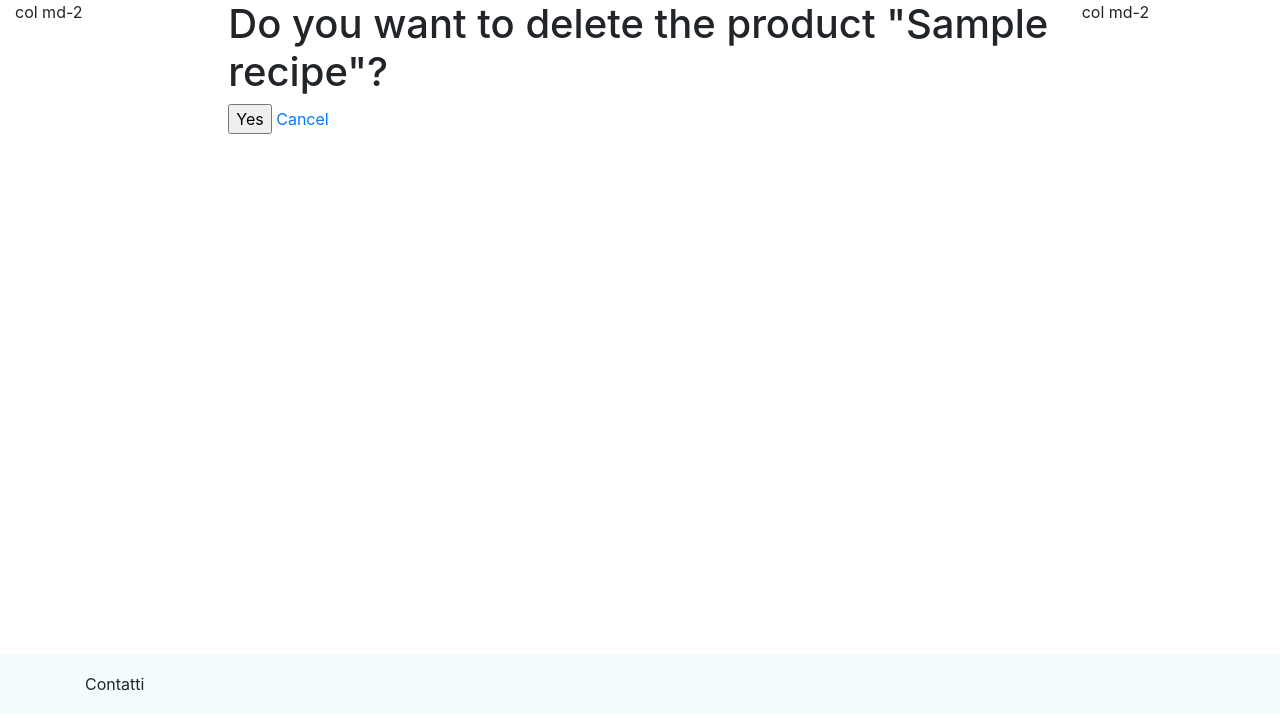
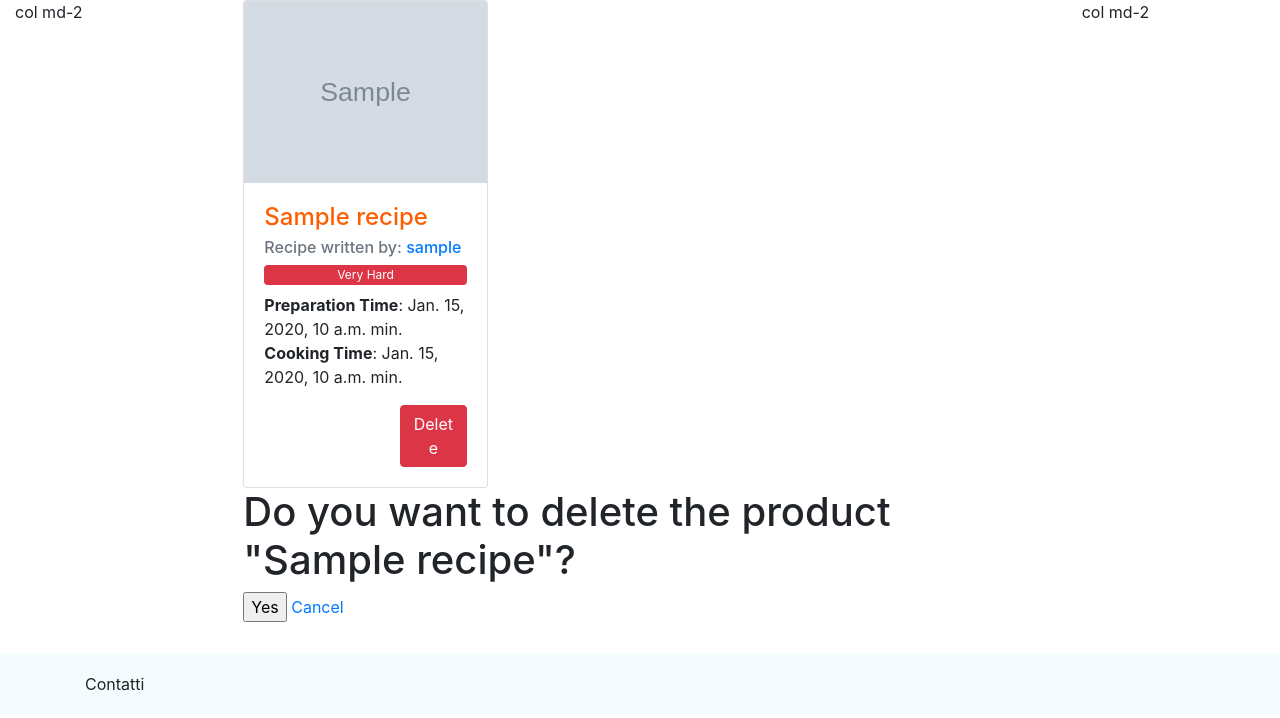
Before and after one commit to andrewp88/MyRecipe_Website, a Django app: template recipe/templates/recipe/recipeDelete.html in a window 1280 px wide. Shown: the part 86-804 px from the top of the page. Before the commit the page ends 777 px from the top, so only its background shows below. Run offline with Django 3.2, Linux system fonts and the light colour scheme; the template is opened without the code that fills it: most values are stand-ins (such as "Sample title", 1, 10 or a date in 2020); grey boxes marked "Sample" are stand-in pictures; some libraries are stand-ins or nearby versions.

Commit message:
Recipe delete visual update

```diff
--- a/recipe/templates/recipe/myRecipe.html
+++ b/recipe/templates/recipe/myRecipe.html
@@ -10,7 +10,7 @@
                             {% for recipe in recipe_list %}
                                 <div class="col-12 col-md-6 col-lg-4">
                                     <div class="card">
-                                        <a href=""><img class="card-img-top" src="{{ recipe.mainImage.url }}" alt="Recipe Main Image"></a>
+                                        <a href="{{recipe.get_absolute_url}}"><img class="card-img-top" src="{{ recipe.mainImage.url }}" alt="Recipe Main Image"></a>
                                         <div class="card-body">
                                             <h4 class="card-title"><a class="card-title-orange" href="{{recipe.get_absolute_url}}" title="View Product">{{ recipe.title }}</a></h4>
                                             <h6 class="card-subtitle mb-2 text-muted">Recipe written by: <a href="">{{recipe.fk_user.username}}</a></h6>
@@ -50,7 +50,7 @@
 
                                                 </div>
                                                 <div class="col-5">
-                                                    <p class="btn btn-danger btn-block">Delete</p>
+                                                    <a  href="{{recipe.get_absolute_url}}/delete"class="btn btn-danger btn-block">Delete</a>
                                                 </div>
                                             </div>
                                         </div>
--- a/recipe/templates/recipe/recipeDelete.html
+++ b/recipe/templates/recipe/recipeDelete.html
@@ -1,11 +1,64 @@
 {% extends 'base.html' %}
 
 {% block content %}
-<form action='.' method='POST'>{% csrf_token %}
-    <h1>Do you want to delete the product "{{ recipe.title }}"?</h1>
-    <p><input type='submit' value='Yes' />  <a href='../'>Cancel</a></p>
 
-</form>
+<div class="container">
+    <div class="row">
+        <div class="col-12 col-md-6 col-lg-4">
+            <div class="card">
+                <a href="{{recipe.get_absolute_url}}"><img class="card-img-top" src="{{ recipe.mainImage.url }}" alt="Recipe Main Image"></a>
+                <div class="card-body">
+                    <h4 class="card-title"><a class="card-title-orange" href="{{recipe.get_absolute_url}}" title="View Product">{{ recipe.title }}</a></h4>
+                    <h6 class="card-subtitle mb-2 text-muted">Recipe written by: <a href="">{{recipe.fk_user.username}}</a></h6>
+                    <div class="row">
+                        <div class="col">
+                            {% if recipe.difficulty == 1 %}
+                            <div class="progress mb-2"  style="height: 20px;">
+                                <div class="progress-bar bg-success" role="progressbar" style="width: 20%" aria-valuenow="20" aria-valuemin="0" aria-valuemax="100">Very Easy</div>
+                            </div>
+                            {% elif recipe.difficulty == 2 %}
+                            <div class="progress mb-2"  style="height: 20px;">
+                                <div class="progress-bar bg-info" role="progressbar" style="width: 35%" aria-valuenow="35" aria-valuemin="0" aria-valuemax="100">Easy</div>
+                            </div>
+                            {% elif recipe.difficulty == 3 %}
+                            <div class="progress mb-2"  style="height: 20px;">
+                                <div class="progress-bar" role="progressbar" style="width: 50%" aria-valuenow="50" aria-valuemin="0" aria-valuemax="100">Medium</div>
+                            </div>
+                            {% elif recipe.difficulty == 4 %}
+                            <div class="progress mb-2"  style="height: 20px;">
+                                <div class="progress-bar bg-warning" role="progressbar" style="width: 80%" aria-valuenow="80" aria-valuemin="0" aria-valuemax="100">Hard</div>
+                            </div>
+                            {% else %}
+                            <div class="progress mb-2"  style="height: 20px;">
+                                <div class="progress-bar bg-danger" role="progressbar" style="width: 100%" aria-valuenow="100" aria-valuemin="0" aria-valuemax="100">Very Hard</div>
+                            </div>
+                            {% endif %}
+                        </div>
+                    </div>
+                    <p class="card-text">
+                        <span class="font-weight-bold">Preparation Time</span>: {{ recipe.prepTime }} min.
+                        <br>
+                        <span class="font-weight-bold">Cooking Time</span>: {{ recipe.cookTime }} min.
+                    </p>
+
+                    <div class="row">
+                        <div class="col-7">
+
+                        </div>
+                        <div class="col-5">
+                            <a  href="{{recipe.get_absolute_url}}/delete"class="btn btn-danger btn-block">Delete</a>
+                        </div>
+                    </div>
+                </div>
+            </div>
+        </div>
+    </div>
+    <form action='.' method='POST'>{% csrf_token %}
+        <h1>Do you want to delete the product "{{ recipe.title }}"?</h1>
+        <p><input type='submit' value='Yes' />  <a href='../'>Cancel</a></p>
+    </form>
+</div>
+
 
 
 {% endblock %}
--- a/recipe/templates/recipe/recipeDetail.html
+++ b/recipe/templates/recipe/recipeDetail.html
@@ -1,6 +1,7 @@
 {% extends 'base.html' %}
 
 {% block content %}
+
 <h5>{{recipe.title}}</h5>
 
 
```
